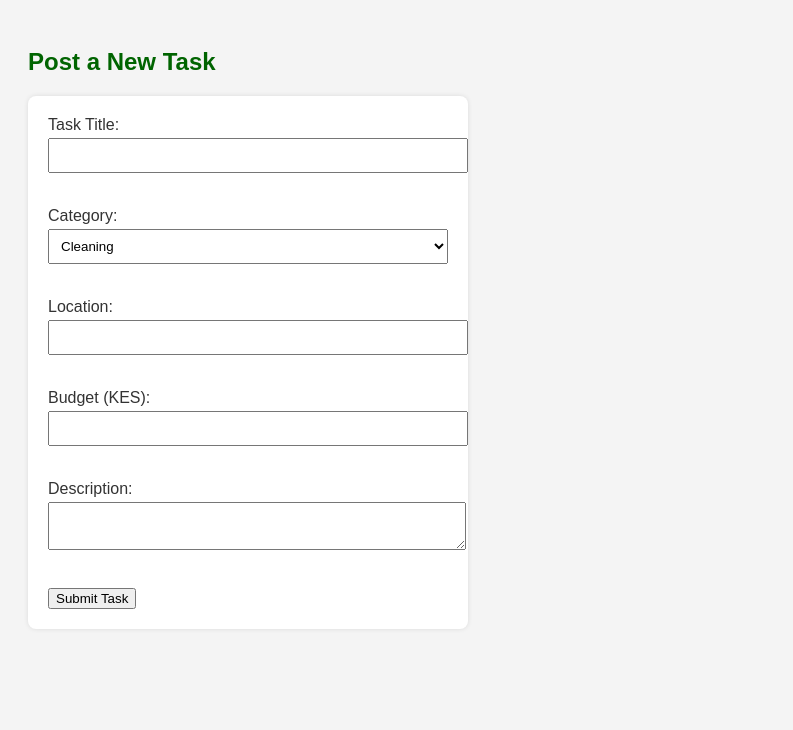
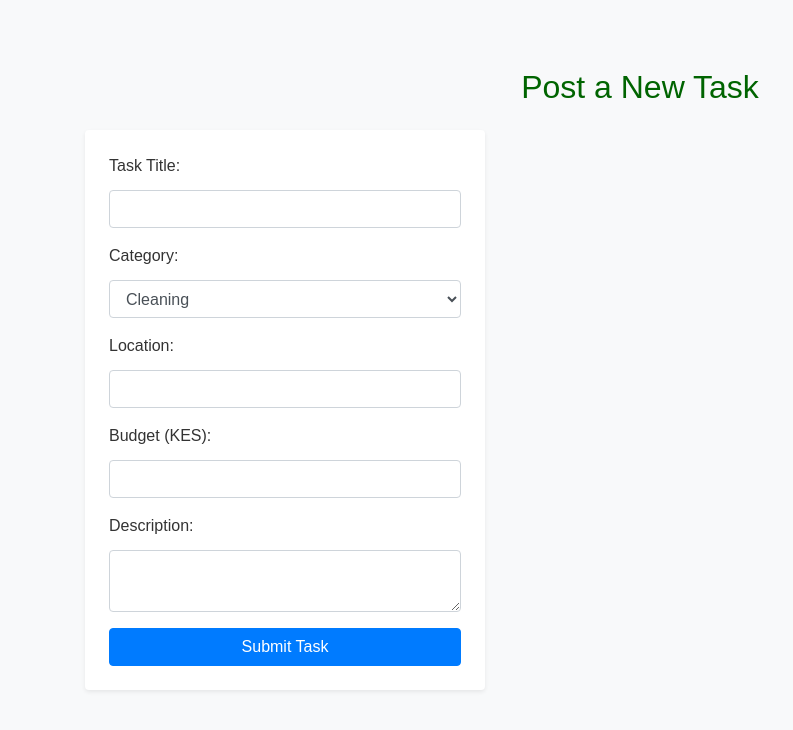
Before and after one commit to nomad4121/KaziPal, a Flask app: page /post-task in a window 1280 px wide. Shown: the top 730 px of the page, without its empty margins (0-793 px from the left). Run offline with Flask 3, Linux system fonts and the light colour scheme; some libraries are stand-ins or nearby versions.

Commit message:
Update post_task.html

```diff
--- a/templates/post_task.html
+++ b/templates/post_task.html
@@ -2,32 +2,40 @@
 <html>
 <head>
   <title>Post a Task - Kazipal</title>
+  <link rel="stylesheet" href="https://stackpath.bootstrapcdn.com/bootstrap/4.5.2/css/bootstrap.min.css">
   <link rel="stylesheet" href="/static/style.css">
 </head>
-<body>
-  <h2>Post a New Task</h2>
-  <form method="POST" action="/submit-task">
-    <label>Task Title:</label><br>
-    <input type="text" name="title"><br><br>
-
-    <label>Category:</label><br>
-    <select name="category">
-      <option>Cleaning</option>
-      <option>Plumbing</option>
-      <option>Errands</option>
-      <option>Electrical</option>
-    </select><br><br>
-
-    <label>Location:</label><br>
-    <input type="text" name="location"><br><br>
-
-    <label>Budget (KES):</label><br>
-    <input type="number" name="budget"><br><br>
-
-    <label>Description:</label><br>
-    <textarea name="description"></textarea><br><br>
-
-    <button type="submit">Submit Task</button>
-  </form>
+<body class="bg-light">
+  <div class="container mt-5">
+    <h2 class="text-center mb-4">Post a New Task</h2>
+    <form method="POST" action="/post-task" class="bg-white p-4 rounded shadow-sm">
+      <div class="form-group">
+        <label>Task Title:</label>
+        <input type="text" name="title" class="form-control">
+      </div>
+      <div class="form-group">
+        <label>Category:</label>
+        <select name="category" class="form-control">
+          <option>Cleaning</option>
+          <option>Plumbing</option>
+          <option>Errands</option>
+          <option>Electrical</option>
+        </select>
+      </div>
+      <div class="form-group">
+        <label>Location:</label>
+        <input type="text" name="location" class="form-control">
+      </div>
+      <div class="form-group">
+        <label>Budget (KES):</label>
+        <input type="number" name="budget" class="form-control">
+      </div>
+      <div class="form-group">
+        <label>Description:</label>
+        <textarea name="description" class="form-control"></textarea>
+      </div>
+      <button type="submit" class="btn btn-primary btn-block">Submit Task</button>
+    </form>
+  </div>
 </body>
 </html>
```
